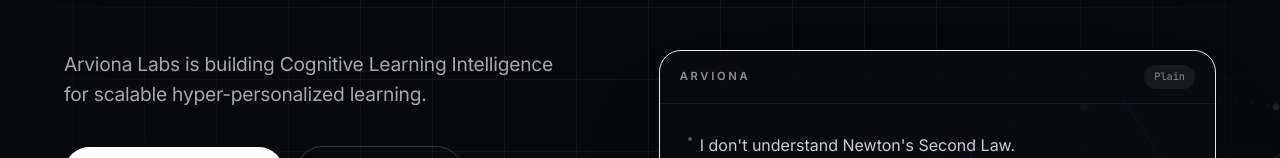
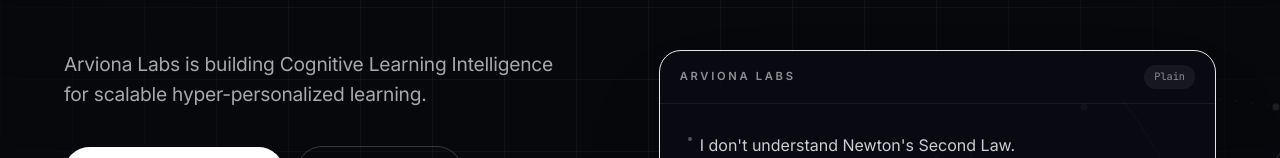
Before and after one commit to arvionalabs-debug/ARVIONALABSPVTLTDWEB, a Next.js app: page / in a window 1280 px wide. Shown: the part 353-511 px from the top of the page. Built offline with nearby package versions, Linux system fonts and the light colour scheme.

Commit message:
fix(branding): ensure top-left branding is ARVIONA LABS across navbar and interactive cards

```diff
--- a/components/HeroDemo.tsx
+++ b/components/HeroDemo.tsx
@@ -53,7 +53,7 @@
         {/* Interface bar */}
         <div className="flex items-center justify-between border-b border-white/[0.07] px-5 py-3.5">
           <span className="text-[0.7rem] font-semibold tracking-[0.24em] text-white/55">
-            ARVIONA
+            ARVIONA LABS
           </span>
           <AnimatePresence mode="wait">
             {turn ? (
--- a/components/ProductDemo.tsx
+++ b/components/ProductDemo.tsx
@@ -183,7 +183,7 @@
             </button>
           ) : null}
           <span className="text-[0.74rem] font-semibold tracking-[0.24em] text-white/60">
-            ARVIONA
+            ARVIONA LABS
           </span>
         </div>
         <p className="font-mono text-[0.7rem] text-white/50">
```
